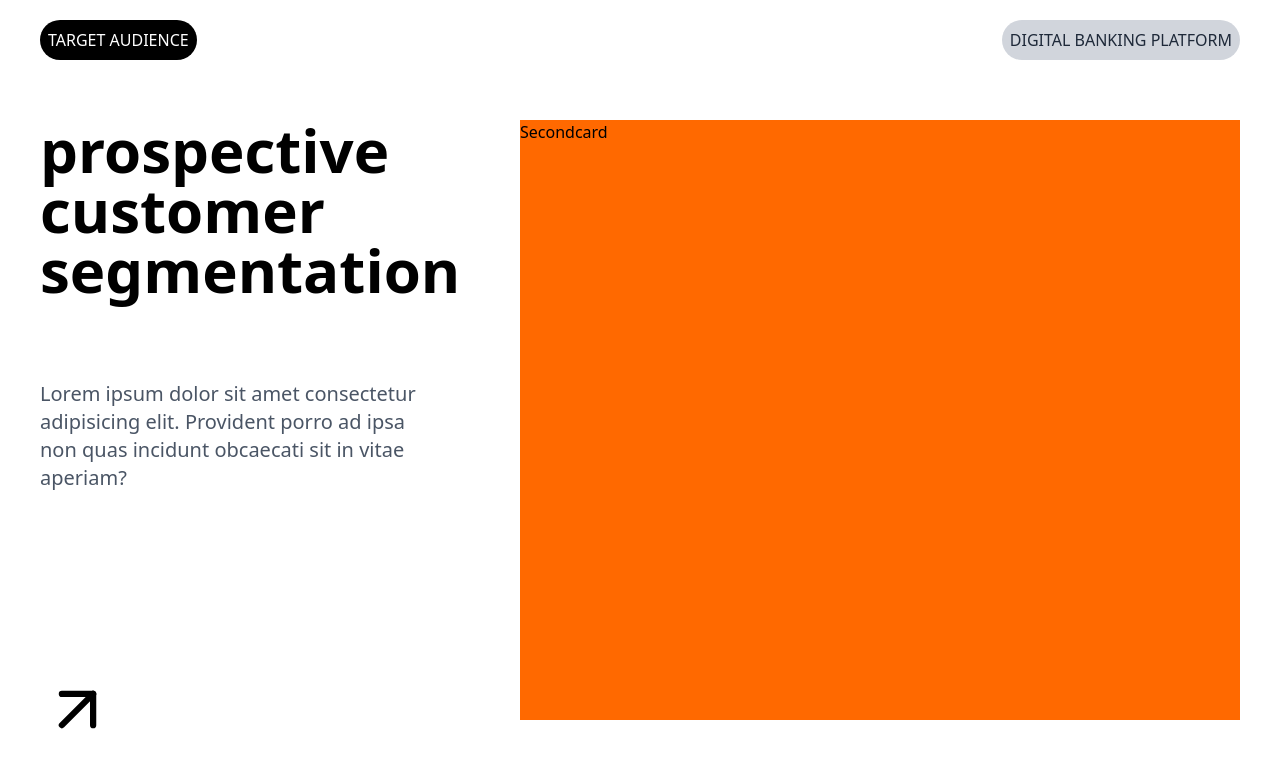
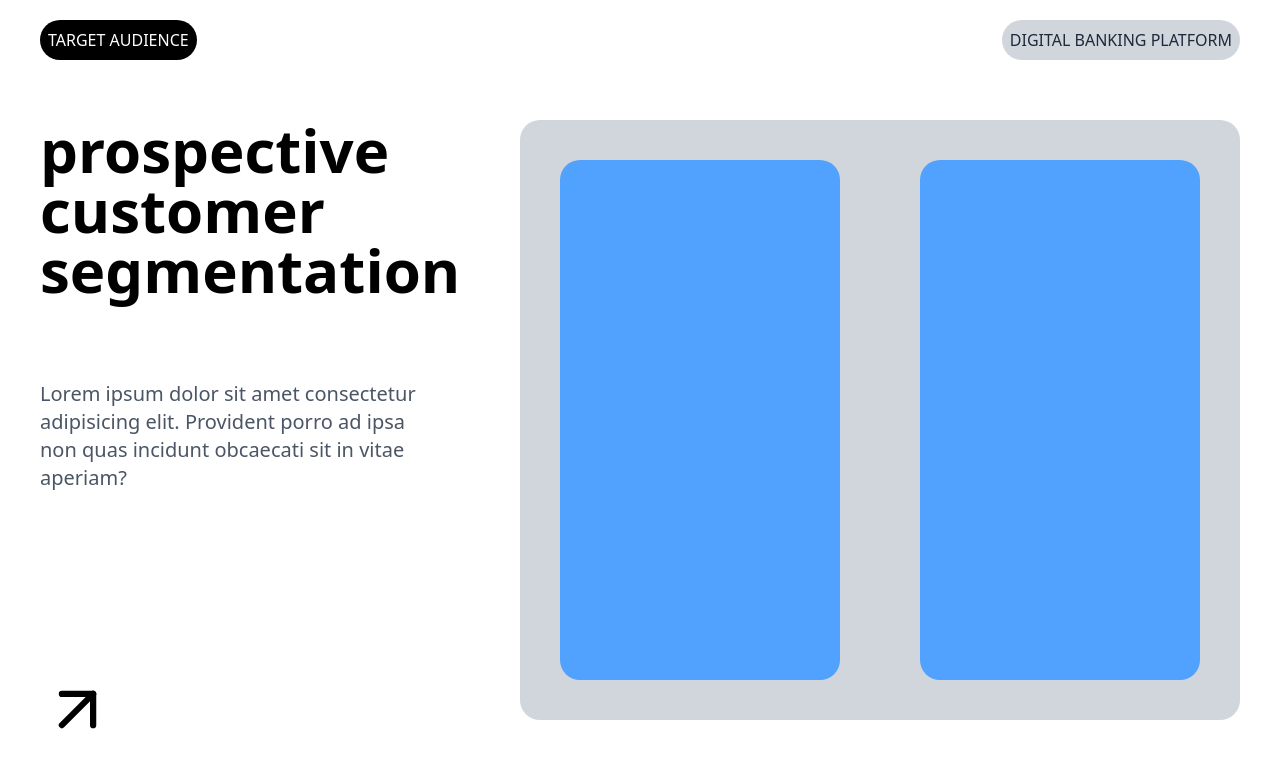
Before and after one commit to MuhammadUmair151601/react_practice, a React (Vite) app in the folder 04_UI_proj/: page / in a window 1280 px wide. Shown: the top 768 px of the page. Built offline with nearby package versions, Linux system fonts and the light colour scheme.

Commit message:
scrolling cards all ready

```diff
--- /dev/null
+++ b/04_UI_proj/src/components/Poster.jsx
@@ -0,0 +1,11 @@
+import React from 'react'
+
+const Poster = () => {
+  return (
+    <div>
+      <div className='h-130 w-70 bg-blue-400 m-10 rounded-[20px]'></div>
+    </div>
+  )
+}
+
+export default Poster
--- a/04_UI_proj/src/components/Secondcard.jsx
+++ b/04_UI_proj/src/components/Secondcard.jsx
@@ -1,8 +1,14 @@
 import React from 'react'
-
+import Poster from './Poster'
 const Secondcard = () => {
   return (
-    <div className='bg-orange-500 w-2/3'>Secondcard</div>
+    <div id='right' className='bg-gray-300 w-2/3 flex overflow-x-auto flex-nowrap rounded-[20px]'>
+    <Poster />
+    <Poster />
+    <Poster />
+    <Poster />
+    <Poster />
+    </div>
   )
 }
 
--- a/04_UI_proj/src/index.css
+++ b/04_UI_proj/src/index.css
@@ -1 +1,5 @@
 @import "tailwindcss";
+
+#right::-webkit-scrollbar{
+    display: none;
+}
```
